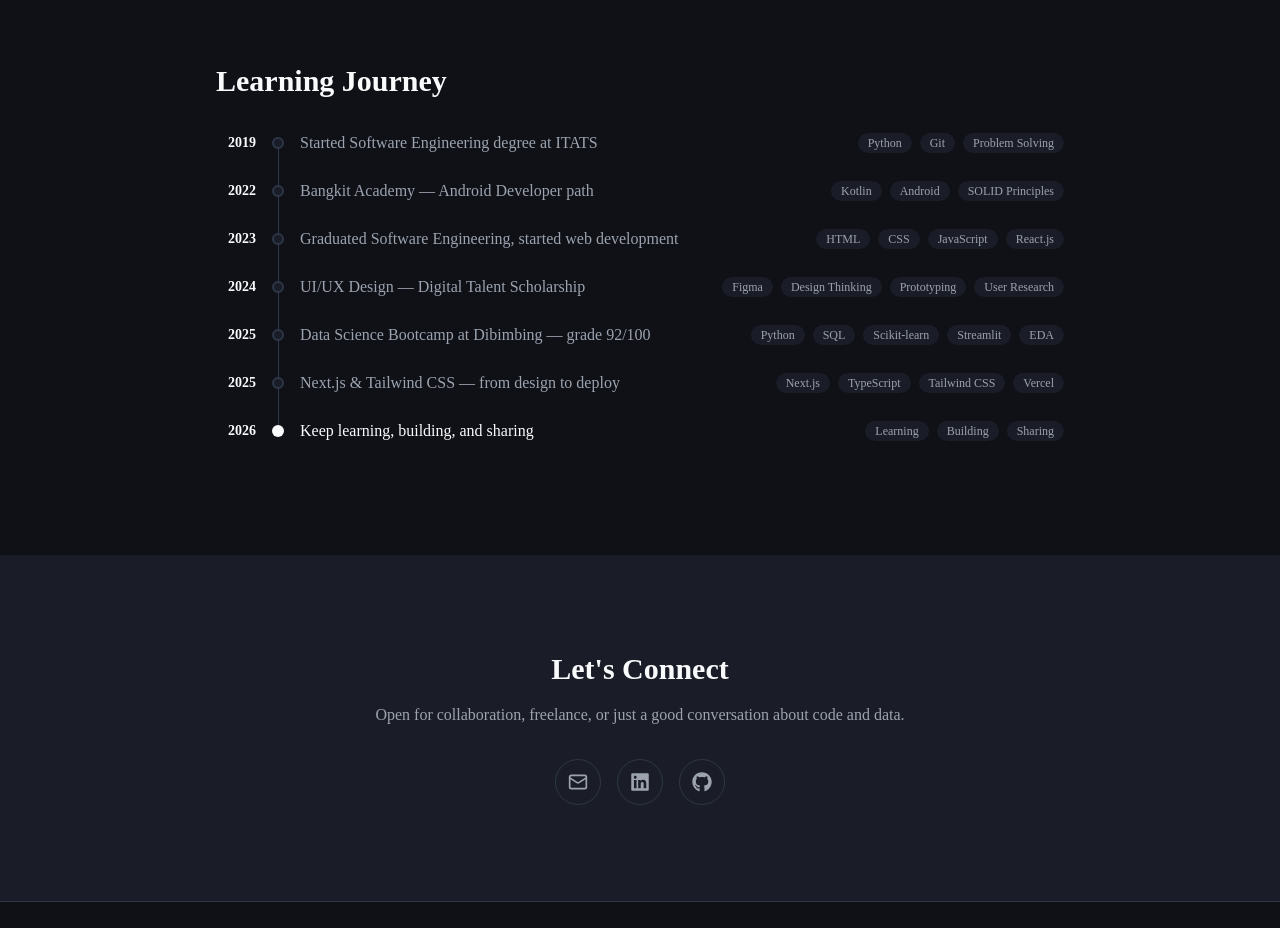
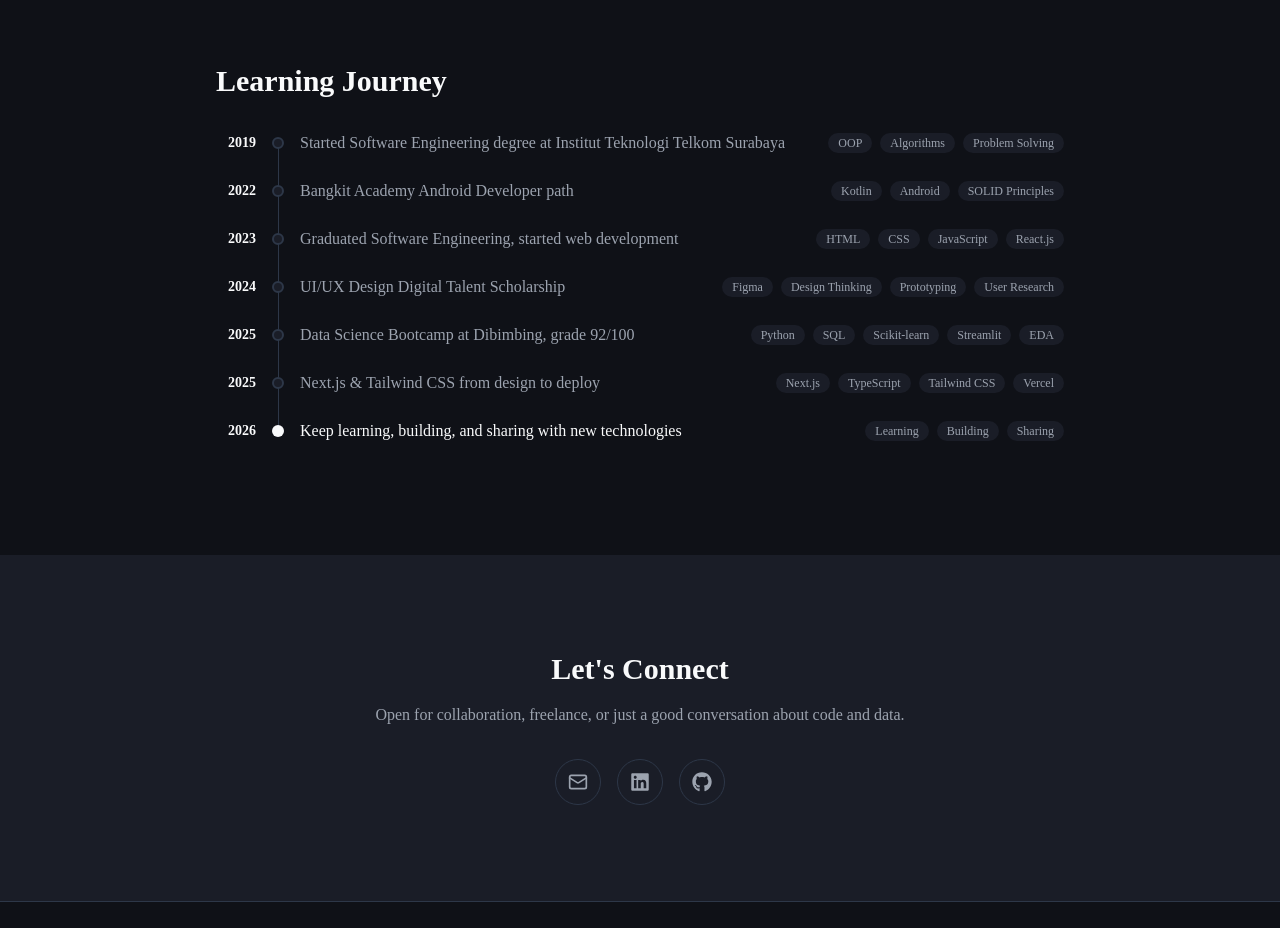
Before and after one commit to akbarfai-blub/Portfolio-Website, a Next.js app: page / in a window 1280 px wide. Shown: the part 2300-3228 px from the top of the page. Built offline with nearby package versions, Linux system fonts and the light colour scheme; no server answers.

Commit message:
update timeline

```diff
--- a/src/data/timeline.ts
+++ b/src/data/timeline.ts
@@ -7,12 +7,13 @@ export type TimelineItem = {
 export const timeline: TimelineItem[] = [
   {
     year: "2019",
-    label: "Started Software Engineering degree at ITATS",
-    tags: ["Python", "Git", "Problem Solving"],
+    label:
+      "Started Software Engineering degree at Institut Teknologi Telkom Surabaya",
+    tags: ["OOP", "Algorithms", "Problem Solving"],
   },
   {
     year: "2022",
-    label: "Bangkit Academy — Android Developer path",
+    label: "Bangkit Academy Android Developer path",
     tags: ["Kotlin", "Android", "SOLID Principles"],
   },
   {
@@ -22,22 +23,22 @@ export const timeline: TimelineItem[] = [
   },
   {
     year: "2024",
-    label: "UI/UX Design — Digital Talent Scholarship",
+    label: "UI/UX Design Digital Talent Scholarship",
     tags: ["Figma", "Design Thinking", "Prototyping", "User Research"],
   },
   {
     year: "2025",
-    label: "Data Science Bootcamp at Dibimbing — grade 92/100",
+    label: "Data Science Bootcamp at Dibimbing, grade 92/100",
     tags: ["Python", "SQL", "Scikit-learn", "Streamlit", "EDA"],
   },
   {
     year: "2025",
-    label: "Next.js & Tailwind CSS — from design to deploy",
+    label: "Next.js & Tailwind CSS from design to deploy",
     tags: ["Next.js", "TypeScript", "Tailwind CSS", "Vercel"],
   },
   {
     year: "2026",
-    label: "Keep learning, building, and sharing",
+    label: "Keep learning, building, and sharing with new technologies",
     tags: ["Learning", "Building", "Sharing"],
   },
 ];
```
